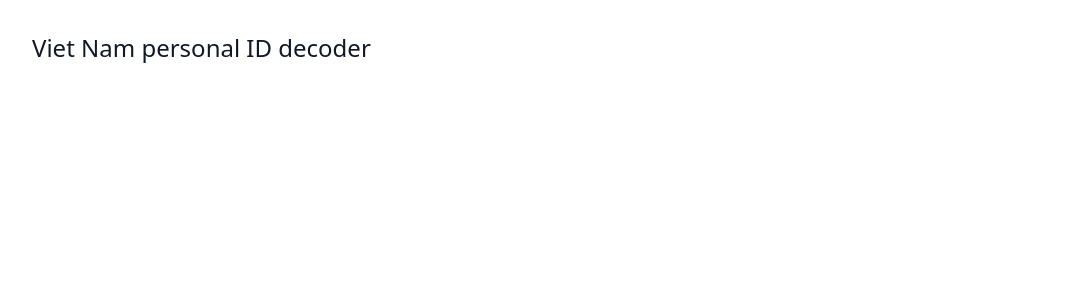
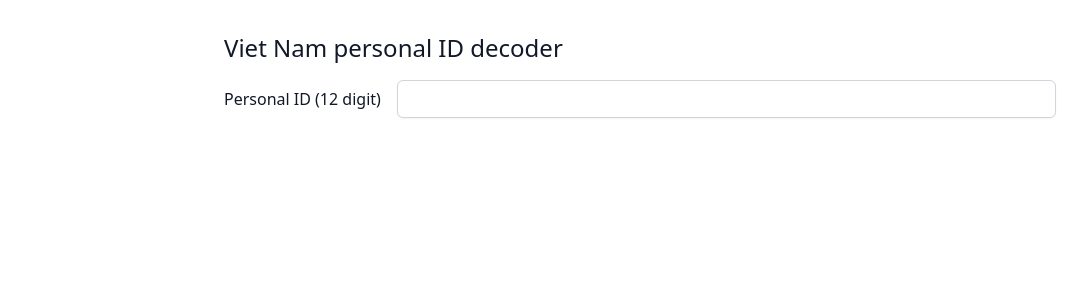
Before and after one commit to hongquan/vietnam-personal-id, a Vue app: page / in a window 1280 px wide. Shown: the top 300 px of the page, without its empty margins (0-1087 px from the left). Built offline with nearby package versions, Linux system fonts and the light colour scheme.

Commit message:
Simple UI

```diff
--- a/package.json
+++ b/package.json
@@ -13,6 +13,7 @@
   },
   "devDependencies": {
     "@rushstack/eslint-patch": "^1.1.4",
+    "@tailwindcss/forms": "^0.5.2",
     "@tailwindcss/typography": "^0.5.4",
     "@types/node": "^18.6.3",
     "@typescript-eslint/eslint-plugin": "^5.31.0",
--- a/src/App.vue
+++ b/src/App.vue
@@ -1,7 +1,34 @@
 <template>
-  <main class='mx-auto p-8'>
+  <div class='max-w-4xl mx-auto p-8'>
     <header>
       <h1 class='text-2xl mb-4'>Viet Nam personal ID decoder</h1>
     </header>
-  </main>
+    <main class='mx-auto'>
+      <form @submit.prevent='onSubmit'>
+        <div class='flex items-center space-x-4'>
+          <label class='block'>Personal ID (12 digit)</label>
+          <input v-model='personalId' type='text' minlength='12' autocomplete='off'
+          class='grow focus:ring-indigo-500 focus:border-indigo-500 shadow-sm sm:text-sm border-gray-300 rounded-md'>
+        </div>
+      </form>
+      <ResultDisplay v-if='personalInfo' :result='personalInfo' />
+    </main>
+  </div>
 </template>
+
+<script setup lang='ts'>
+import { ref } from 'vue'
+
+import { PersonalInfo } from '@/models'
+import ResultDisplay from '@/components/ResultDisplay.vue'
+
+const personalId = ref('')
+const personalInfo = ref<PersonalInfo | null>(null)
+
+function onSubmit() {
+  if (personalId.value.length < 12) {
+    return
+  }
+}
+
+</script>
--- /dev/null
+++ b/src/components/ResultDisplay.vue
@@ -0,0 +1,11 @@
+<template></template>
+
+<script setup lang='ts'>
+import { PersonalInfo } from '@/models'
+
+interface Props {
+  result: PersonalInfo
+}
+
+defineProps<Props>()
+</script>
--- a/tailwind.config.cjs
+++ b/tailwind.config.cjs
@@ -4,5 +4,7 @@ module.exports = {
   theme: {
     extend: {},
   },
-  plugins: [],
+  plugins: [
+    require('@tailwindcss/forms'),
+  ],
 }
--- a/vite.config.ts
+++ b/vite.config.ts
@@ -1,7 +1,13 @@
+import path from 'path'
 import { defineConfig } from 'vite'
 import vue from '@vitejs/plugin-vue'
 
 // https://vitejs.dev/config/
 export default defineConfig({
-  plugins: [vue()]
+  plugins: [vue()],
+  resolve: {
+    alias: {
+      '@': path.resolve(__dirname, '/src'),
+    },
+  },
 })
```
Also changed, not shown: tsconfig.json (+8 -1 lines), 1 other file (tests, documents, lock files or other folders).
